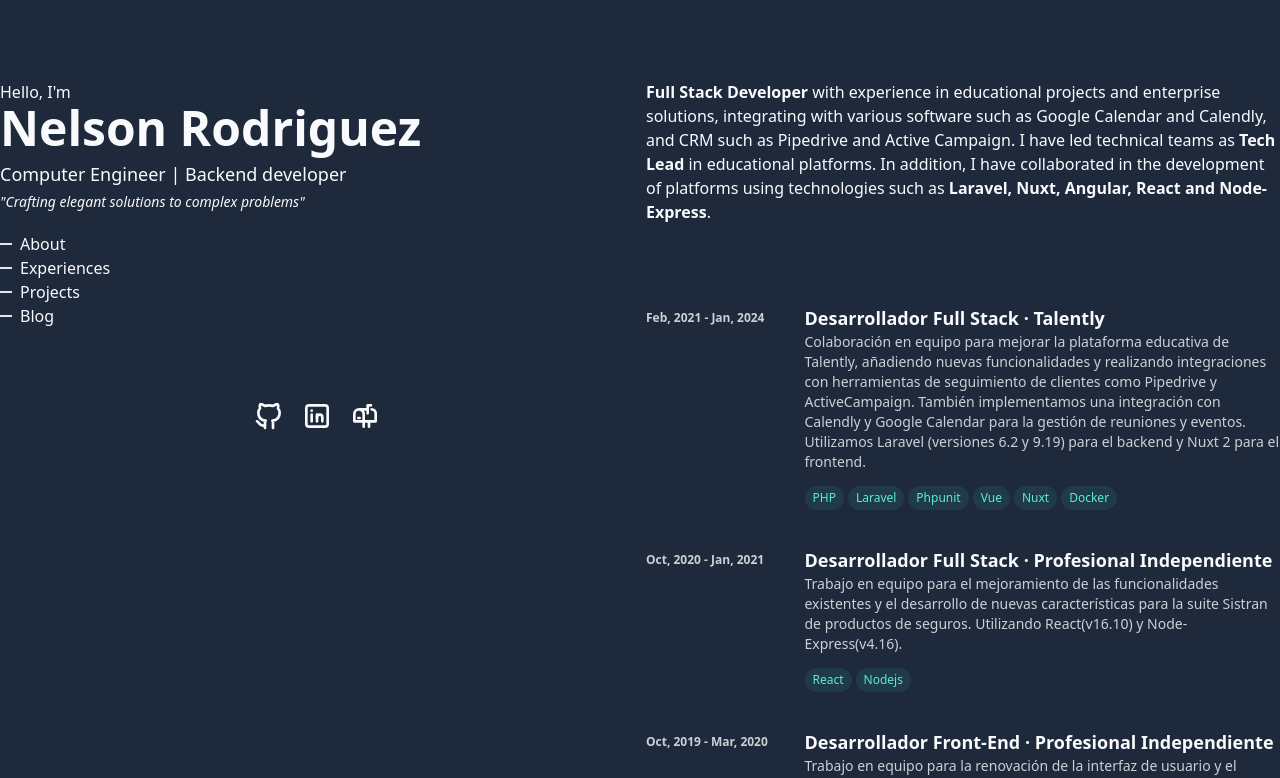
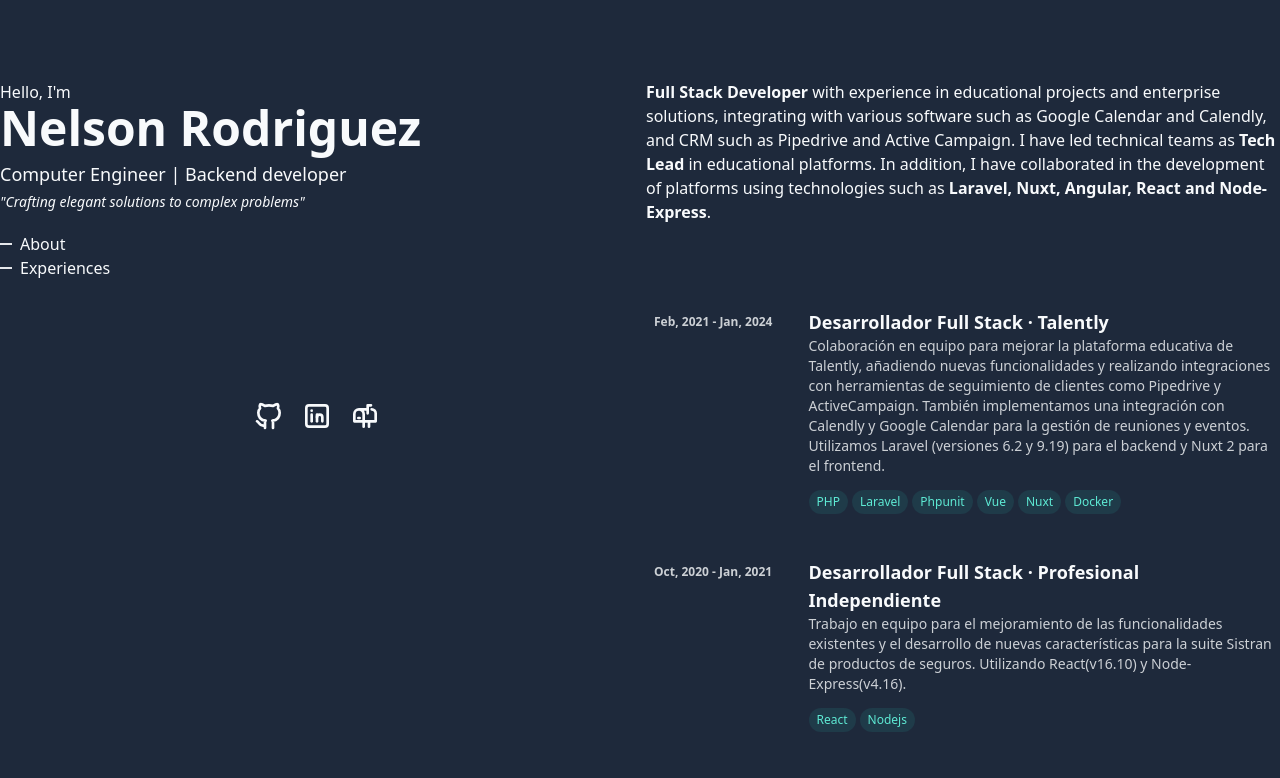
Before and after one commit to nelsonrrj/nelsonrrj.github.io, a Nuxt app: page / in a window 1280 px wide. Shown: the top 778 px of the page. Built offline with nearby package versions, Linux system fonts and the light colour scheme.

Commit message:
chore: -style add some transitions

```diff
--- a/components/Experience/Card.vue
+++ b/components/Experience/Card.vue
@@ -7,14 +7,14 @@
 </script>
 
 <template>
-  <div class="grid grid-cols-8">
+  <div class="grid grid-cols-8 py-1 px-2 group rounded-md hover:bg-slate-500/10 transition-colors ">
     <div class="col-span-2">
       <span class="text-xs font-semibold opacity-80">
         {{ basicFormat(work.sdate) }} - {{ work?.edate ? basicFormat(work.edate) : 'Actualmente' }}
       </span>
     </div>
     <div class="col-span-6">
-      <h1 class="text-lg font-bold">{{ work.position }} · {{ work.company }}</h1>
+      <h1 class="text-lg font-bold group-hover:text-teal-300">{{ work.position }} · {{ work.company }}</h1>
       <p class="mb-3 text-sm opacity-80">{{ work.description }}</p>
       <ExperienceStack :stack="work.stack" />
     </div>
--- a/components/Experience/Stack.vue
+++ b/components/Experience/Stack.vue
@@ -7,9 +7,8 @@
 <template>
   <ol>
     <li
-      class="inline-block px-2 py-1 mr-1 mb-1 text-xs font-medium rounded-full bg-teal-400/10 text-teal-300"
-      v-for="name in stack"
-    >
+      class="inline-block px-2 py-1 mr-1 mb-1 text-xs font-medium rounded-full bg-teal-400/10 text-teal-300 hover:bg-teal-400/20 transition-colors duration-500 cursor-default"
+      v-for="name in stack">
       {{ name }}
     </li>
   </ol>
--- a/components/Navegation.vue
+++ b/components/Navegation.vue
@@ -1,32 +1,31 @@
 <script setup lang="ts"></script>
 
-<!-- TODO: It needs hover class -->
+<!-- TODO: Add naviation active -->
 
 <template>
   <nav>
     <ul>
       <li>
-        <NuxtLink to="#about" class="flex items-center">
-          <span class="inline-block border w-3 mr-2"></span>
+        <NuxtLink to="#about" class="flex items-center group">
+          <span class="inline-block border w-3 mr-2 group-hover:w-8 active:w-8 transition-all duration-200"></span>
           <span>About</span>
         </NuxtLink>
       </li>
-
       <li>
-        <NuxtLink to="#experience" class="flex items-center">
-          <span class="inline-block border w-3 mr-2"></span>
+        <NuxtLink to="#experience" class="flex items-center group">
+          <span class="inline-block border w-3 mr-2 group-hover:w-8 active:w-8 transition-all duration-200"></span>
           <span>Experiences</span>
         </NuxtLink>
       </li>
-      <li>
-        <NuxtLink to="#projects" class="flex items-center">
-          <span class="inline-block border w-3 mr-2"></span>
+      <li v-if="$config.public.enableProjects">
+        <NuxtLink to="#projects" class="flex items-center group">
+          <span class="inline-block border w-3 mr-2 group-hover:w-8 active:w-8 transition-all duration-200"></span>
           <span>Projects</span>
         </NuxtLink>
       </li>
-      <li>
-        <NuxtLink to="#blog" class="flex items-center">
-          <span class="inline-block border w-3 mr-2"></span>
+      <li v-if="$config.public.enableProjects">
+        <NuxtLink to="#blog" class="flex items-center group">
+          <span class="inline-block border w-3 mr-2 group-hover:w-8 active:w-8 transition-all duration-200"></span>
           <span>Blog</span>
         </NuxtLink>
       </li>
--- a/components/Presentation.vue
+++ b/components/Presentation.vue
@@ -2,10 +2,10 @@
 
 <template>
   <div>
-    <a href="/">
+    <NuxtLink to="/">
       <h3>Hello, I'm</h3>
       <h1 class="text-5xl font-extrabold mb-2">Nelson Rodriguez</h1>
-    </a>
+    </NuxtLink>
     <h2 class="text-lg font-thin mb-1">Computer Engineer | Backend developer</h2>
     <p class="text-sm italic">"Crafting elegant solutions to complex problems"</p>
   </div>
```
